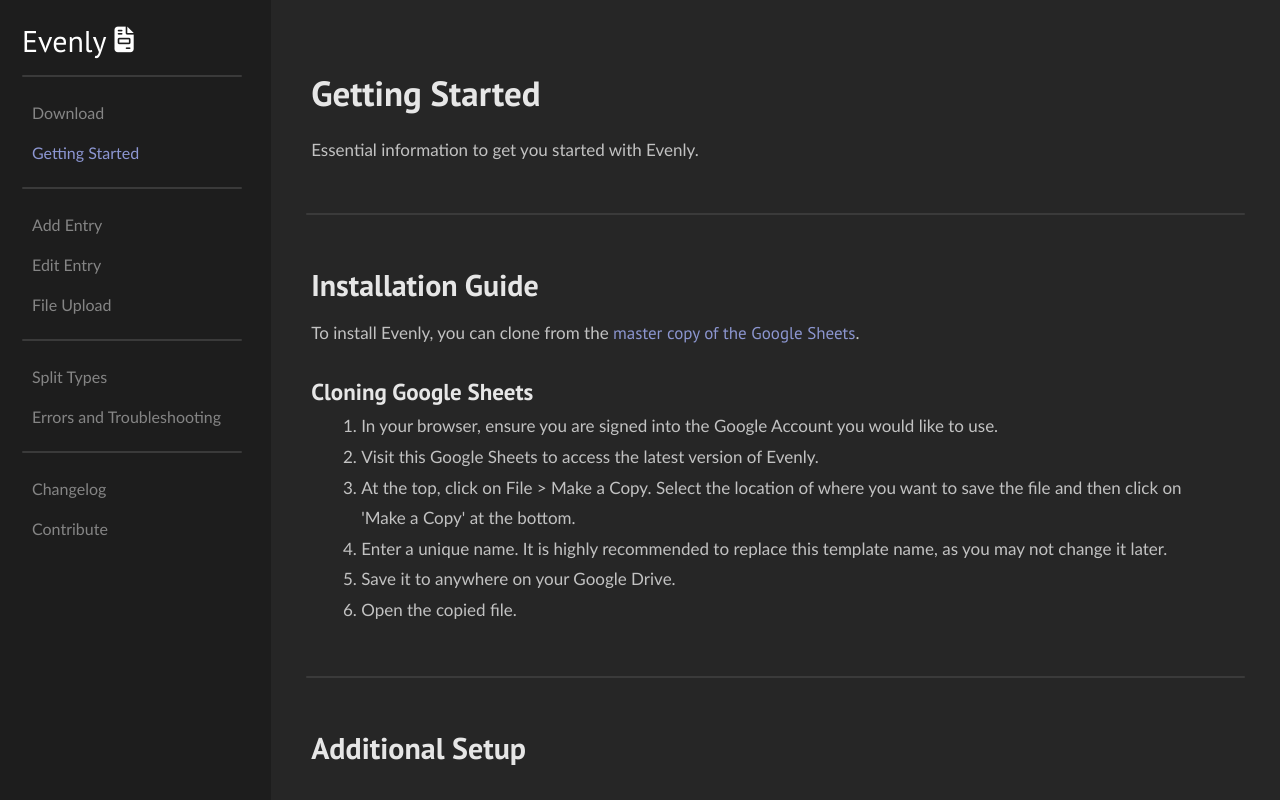
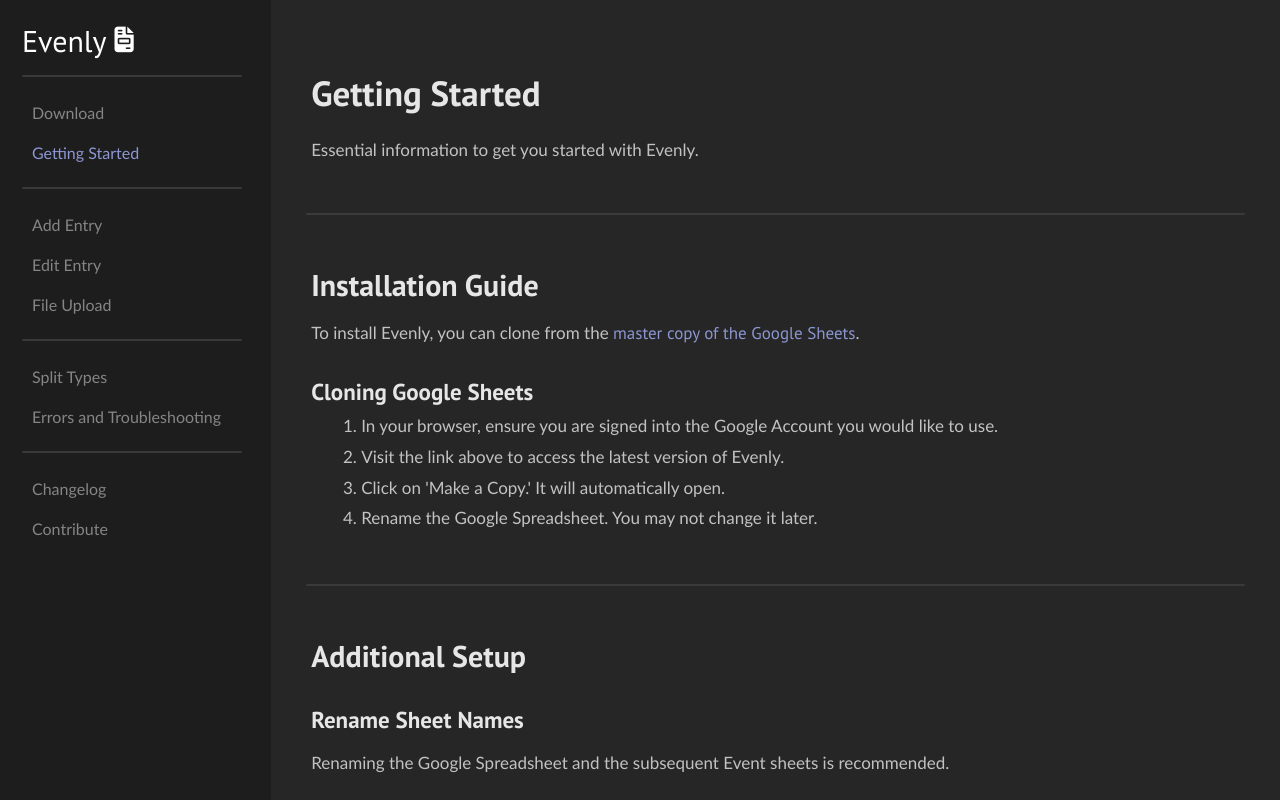
Before and after one commit to PiqueDevelopment/evenly-website, a React (Create React App) app: page /docs/getting-started in a window 1280 px wide. Built offline with nearby package versions, Linux system fonts and the light colour scheme.

Commit message:
fix Google Spreadsheet link

```diff
--- a/src/pages/docs/Download.tsx
+++ b/src/pages/docs/Download.tsx
@@ -12,7 +12,7 @@
       <p>The latest stable version of Evenly was released on 01/25/2025.</p>
       <p>The Google Apps Script is available via copying the template Google Spreadsheet. See below.</p>
       <div className='download-btns'>
-        <Button to='https://docs.google.com/spreadsheets/d/1ZwQydIuDscUfn_xbbTTBvyWUKxNd-zq6LInzsaIVC6U/edit?usp=drive_link' className='btn-docs-download' buttonStyle='btn--outline' buttonSize='btn--medium' target='_blank' rel='noopener noreferrer'>
+        <Button to='https://docs.google.com/spreadsheets/d/1ZwQydIuDscUfn_xbbTTBvyWUKxNd-zq6LInzsaIVC6U/copy' className='btn-docs-download' buttonStyle='btn--outline' buttonSize='btn--medium' target='_blank' rel='noopener noreferrer'>
           Download
         </Button>
       </div>
--- a/src/pages/docs/GettingStarted.tsx
+++ b/src/pages/docs/GettingStarted.tsx
@@ -10,16 +10,14 @@
       <p>Essential information to get you started with Evenly.</p>
       <hr className='doc-divider' />
       <h2>Installation Guide</h2>
-      <p>To install Evenly, you can clone from the <a href="https://docs.google.com/spreadsheets/d/1ZwQydIuDscUfn_xbbTTBvyWUKxNd-zq6LInzsaIVC6U/edit?usp=sharing">master copy of the Google Sheets</a>.</p>
+      <p>To install Evenly, you can clone from the <a href="https://docs.google.com/spreadsheets/d/1ZwQydIuDscUfn_xbbTTBvyWUKxNd-zq6LInzsaIVC6U/copy">master copy of the Google Sheets</a>.</p>
       <h3>Cloning Google Sheets</h3>
       <p>
         <ul>
           <li>In your browser, ensure you are signed into the Google Account you would like to use.</li>
-          <li>Visit this Google Sheets to access the latest version of Evenly.</li>
-          <li>At the top, click on File &#x003E; Make a Copy. Select the location of where you want to save the file and then click on 'Make a Copy' at the bottom.</li>
-          <li>Enter a unique name. It is highly recommended to replace this template name, as you may not change it later.</li>
-          <li>Save it to anywhere on your Google Drive.</li>
-          <li>Open the copied file.</li>
+          <li>Visit the link above to access the latest version of Evenly.</li>
+          <li>Click on 'Make a Copy.' It will automatically open.</li>
+          <li>Rename the Google Spreadsheet. You may not change it later.</li>
         </ul>
       </p>
       {/* <h3>Google App Marketplace Extension</h3>
```
